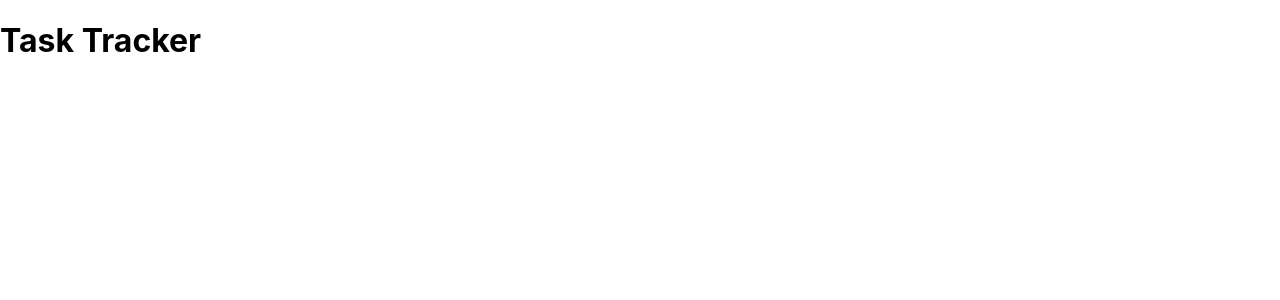
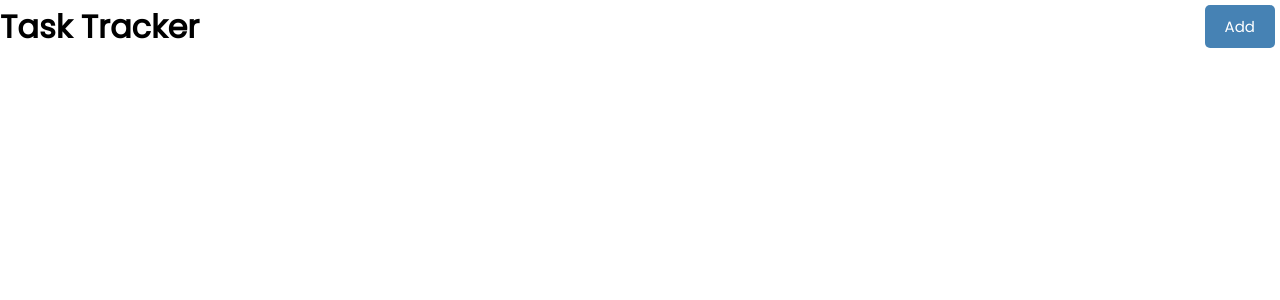
Before and after one commit to real-tea/task-tracker, a React (Create React App) app: page / in a window 1280 px wide. Shown: the top 300 px of the page. Built offline with nearby package versions, Linux system fonts and the light colour scheme.

Commit message:
new components

```diff
--- a/src/App.css
+++ /dev/null
@@ -1,38 +0,0 @@
-.App {
-  text-align: center;
-}
-
-.App-logo {
-  height: 40vmin;
-  pointer-events: none;
-}
-
-@media (prefers-reduced-motion: no-preference) {
-  .App-logo {
-    animation: App-logo-spin infinite 20s linear;
-  }
-}
-
-.App-header {
-  background-color: #282c34;
-  min-height: 100vh;
-  display: flex;
-  flex-direction: column;
-  align-items: center;
-  justify-content: center;
-  font-size: calc(10px + 2vmin);
-  color: white;
-}
-
-.App-link {
-  color: #61dafb;
-}
-
-@keyframes App-logo-spin {
-  from {
-    transform: rotate(0deg);
-  }
-  to {
-    transform: rotate(360deg);
-  }
-}
--- /dev/null
+++ b/src/components/Button.js
@@ -0,0 +1,23 @@
+import PropTypes from 'prop-types'
+
+
+const Button = ( {color,text,onClick} ) => {
+
+    return (<button onClick = {onClick} className = 'btn' style = {{ backgroundColor:color }}>
+        {text}
+        </button>
+    )}
+
+Button.defaultProps = {
+    text : 'Add',
+    color : 'steelblue'
+
+}
+
+Button.propTypes = {
+    text : PropTypes.string.isRequired,
+    color : PropTypes.string.isRequired,
+    onClick : PropTypes.func
+}
+
+export default Button
--- a/src/components/header.jsx
+++ b/src/components/header.js
@@ -1,11 +1,15 @@
 import PropTypes from 'prop-types'
-
-import React from 'react'
+import Button from './Button'
 
 const Header = ( {title} ) => {
+    const onClick = () =>{
+        console.log('click')
+    }
+
     return (
-        <header>
+        <header className = 'header'>
             <h1>{title}</h1>
+            <Button className = 'btn' color = 'steelblue' text = 'Add' onClick = {onClick} />
         </header>
     )
 }
--- a/src/index.css
+++ b/src/index.css
@@ -1,13 +1,112 @@
-body {
+@import url('https://fonts.googleapis.com/css2?family=Poppins:wght@300;400&display=swap');
+
+* {
+  box-sizing: border-box;
   margin: 0;
-  font-family: -apple-system, BlinkMacSystemFont, 'Segoe UI', 'Roboto', 'Oxygen',
-    'Ubuntu', 'Cantarell', 'Fira Sans', 'Droid Sans', 'Helvetica Neue',
-    sans-serif;
-  -webkit-font-smoothing: antialiased;
-  -moz-osx-font-smoothing: grayscale;
+  padding: 0;
 }
 
-code {
-  font-family: source-code-pro, Menlo, Monaco, Consolas, 'Courier New',
-    monospace;
+body {
+  font-family: 'Poppins', sans-serif;
 }
+
+.container {
+  max-width: 500px;
+  margin: 30px auto;
+  overflow: auto;
+  min-height: 300px;
+  border: 1px solid steelblue;
+  padding: 30px;
+  border-radius: 5px;
+}
+
+.header {
+  display: flex;
+  justify-content: space-between;
+  align-items: center;
+  margin-bottom: 20px;
+}
+
+.btn {
+  display: inline-block;
+  background: #000;
+  color: #fff;
+  border: none;
+  padding: 10px 20px;
+  margin: 5px;
+  border-radius: 5px;
+  cursor: pointer;
+  text-decoration: none;
+  font-size: 15px;
+  font-family: inherit;
+}
+
+.btn:focus {
+  outline: none;
+}
+
+.btn:active {
+  transform: scale(0.98);
+}
+
+.btn-block {
+  display: block;
+  width: 100%;
+}
+
+.task {
+  background: #f4f4f4;
+  margin: 5px;
+  padding: 10px 20px;
+  cursor: pointer;
+}
+
+.task.reminder {
+  border-left: 5px solid green;
+}
+
+.task h3 {
+  display: flex;
+  align-items: center;
+  justify-content: space-between;
+}
+
+.add-form {
+  margin-bottom: 40px;
+}
+
+.form-control {
+  margin: 20px 0;
+}
+
+.form-control label {
+  display: block;
+}
+
+.form-control input {
+  width: 100%;
+  height: 40px;
+  margin: 5px;
+  padding: 3px 7px;
+  font-size: 17px;
+}
+
+.form-control-check {
+  display: flex;
+  align-items: center;
+  justify-content: space-between;
+}
+
+.form-control-check label {
+  flex: 1;
+}
+
+.form-control-check input {
+  flex: 2;
+  height: 20px;
+}
+
+footer {
+  margin-top: 30px;
+  text-align: center;
+}
```
